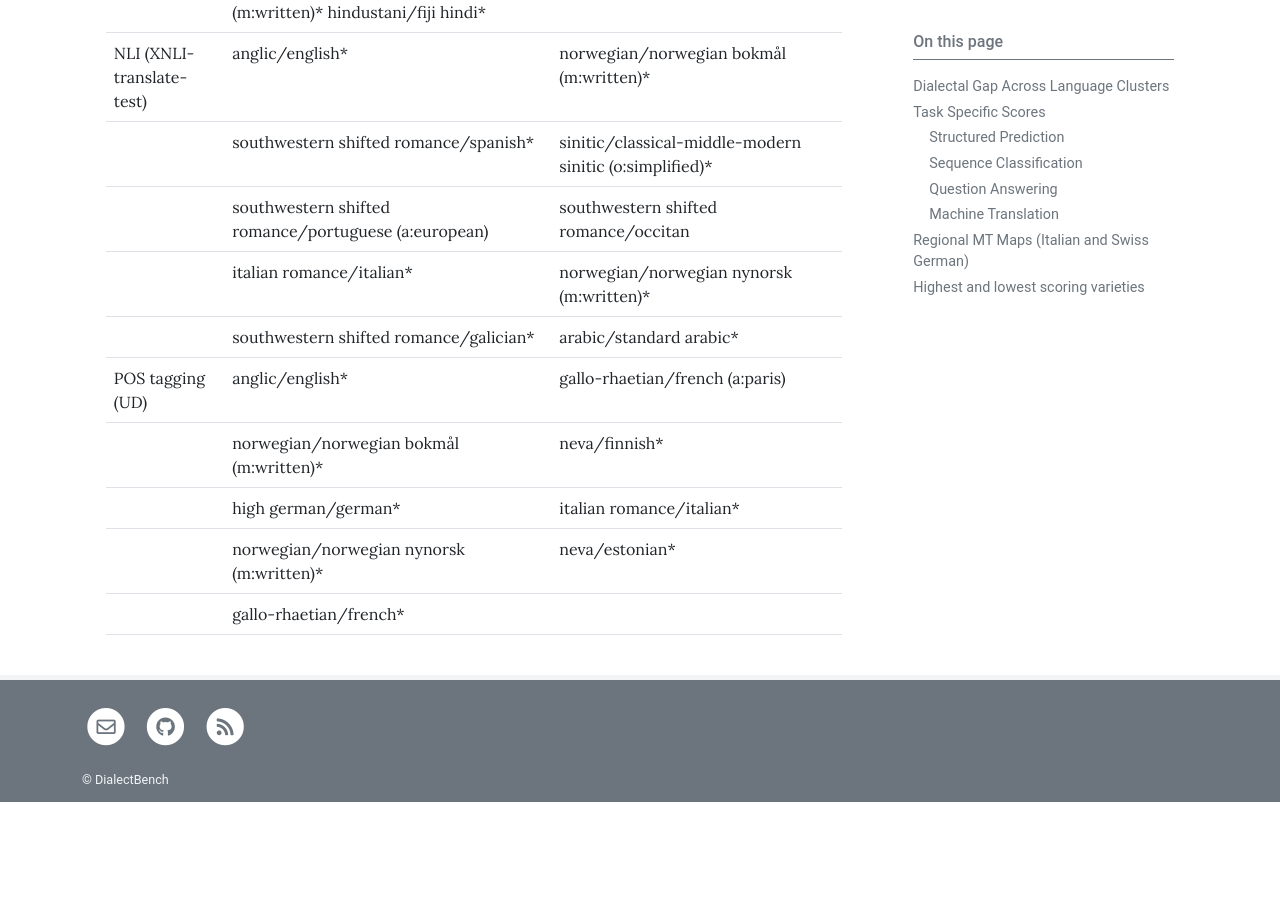
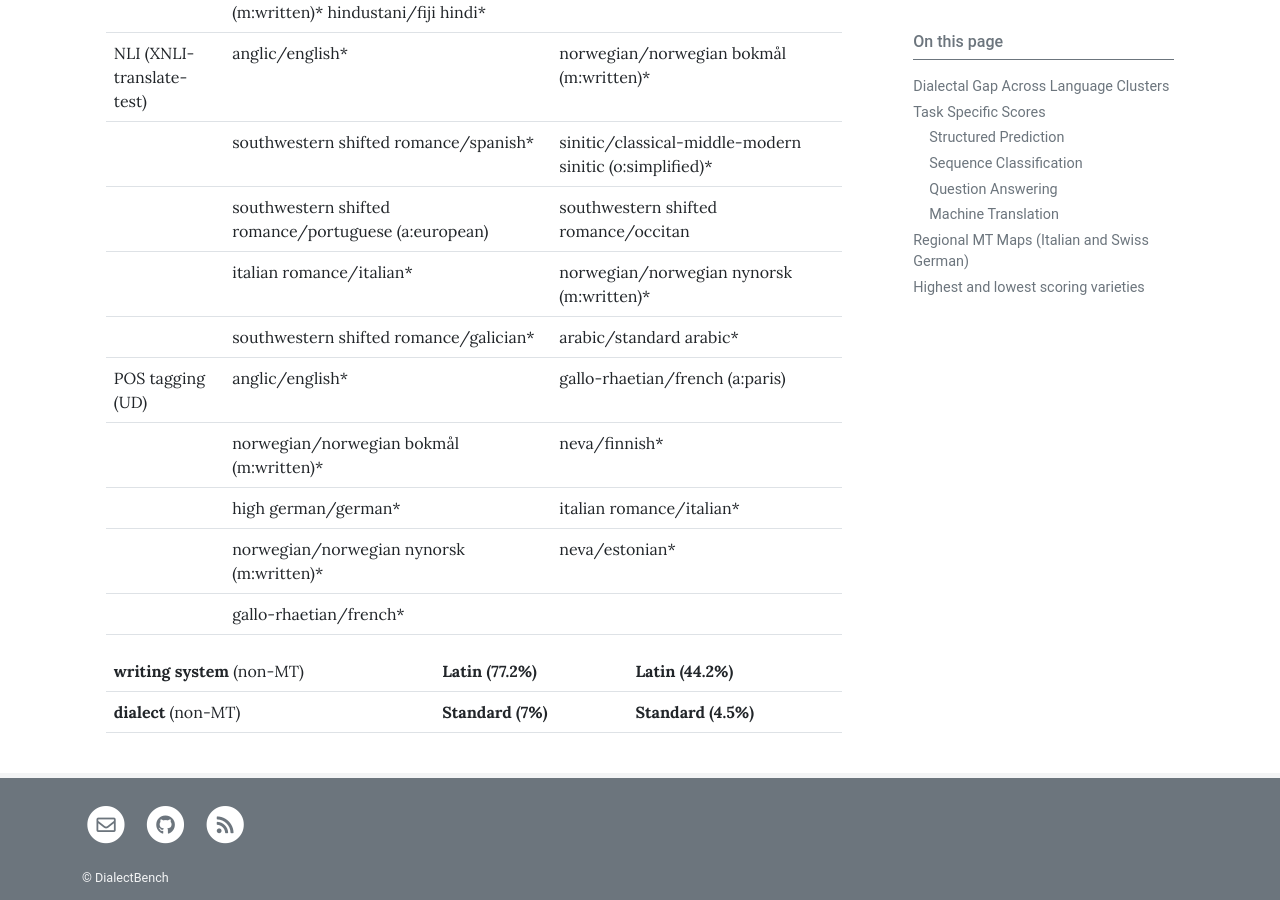
Before and after one commit to ffaisal93/DialectBench.io, a Jekyll site: the page built from pages/results.md, in a window 1280 px wide and 900 px high, scrolled down 8558 px. Built offline with Jekyll 4.4.1, drawn with Linux system fonts in a browser that asks for light colours; before the commit the page ends 9360 px from its top, so only the background shows below that.

Commit message:
updated results file

```diff
--- a/pages/results.md
+++ b/pages/results.md
@@ -174,4 +174,7 @@ shade of green indicates a higher score). </p>
 |                           | norwegian/norwegian bokmål (m:written)*                     | neva/finnish*                                             |
 |                           | high german/german*                                         | italian romance/italian*                                  |
 |                           | norwegian/norwegian nynorsk (m:written)*                    | neva/estonian*                                            |
-|                           | gallo-rhaetian/french*
+|                           | gallo-rhaetian/french* |
+
+| **writing system** (non-MT) | **Latin (77.2%)**                                         | **Latin (44.2%)**                                         |
+| **dialect** (non-MT)        | **Standard (7%)**                                          | **Standard (4.5%)**                                       |
```
